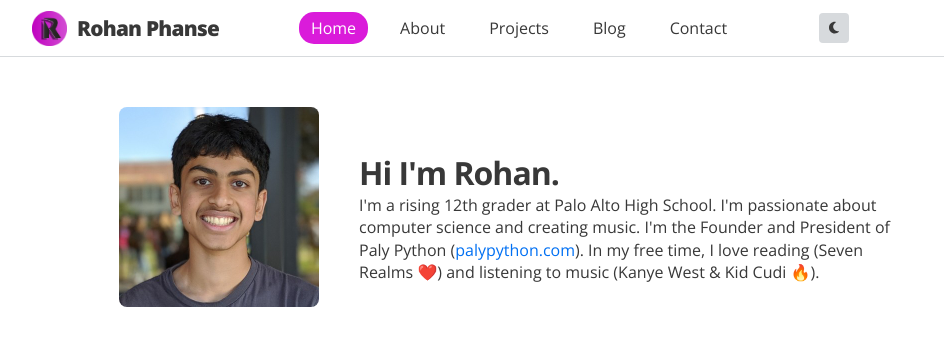
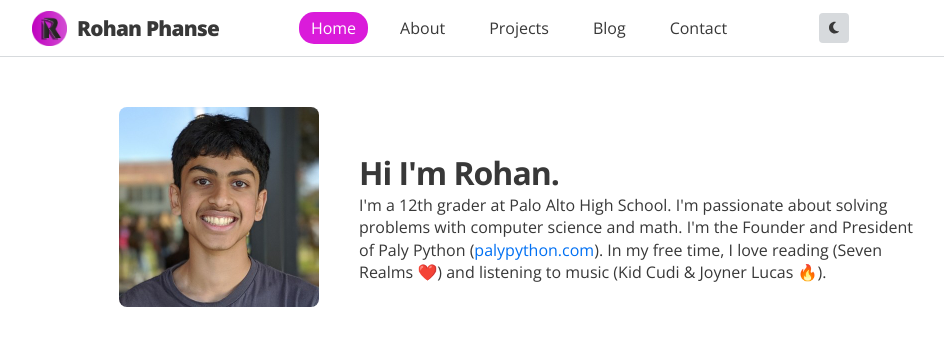
Before and after one commit to rohanphanse/personal-site, a Next.js app: page / in a window 1280 px wide. Shown: the top 346 px of the page, without its empty margins (121-1065 px from the left). Built offline with nearby package versions, Linux system fonts and the light colour scheme.

Commit message:
Update bio

```diff
--- a/pages/index.js
+++ b/pages/index.js
@@ -9,7 +9,7 @@ const Home = () => {
                         <img src = "/images/rohan.jpg" alt = "Rohan's beautiful face :)" className = "bio-image" />
                         <div className = "g-column">
                             <h1>Hi I&apos;m Rohan.</h1>
-                            <p>I&apos;m a rising 12th grader at Palo Alto High School. I&apos;m passionate about computer science and creating music. I&apos;m the Founder and President of Paly Python (<a href = "https://palypython.com" target = "_blank" rel="noreferrer">palypython.com</a>). In my free time, I love reading (Seven Realms ❤️) and listening to music (Kanye West & Kid Cudi 🔥).</p>
+                            <p>I&apos;m a 12th grader at Palo Alto High School. I&apos;m passionate about solving problems with computer science and math. I&apos;m the Founder and President of Paly Python (<a href = "https://palypython.com" target = "_blank" rel="noreferrer">palypython.com</a>). In my free time, I love reading (Seven Realms ❤️) and listening to music (Kid Cudi & Joyner Lucas 🔥).</p>
                         </div>
                     </div>
                 </div>
```
